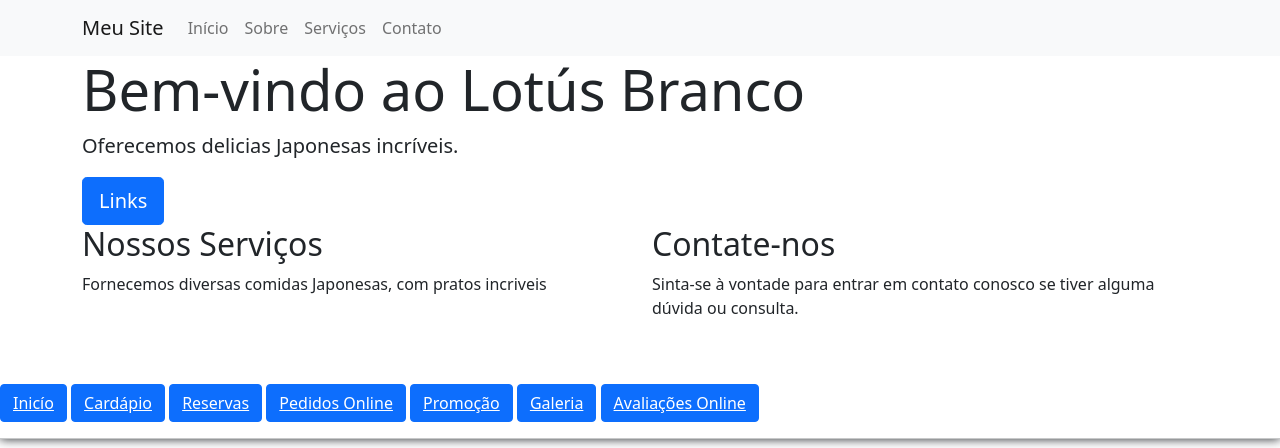
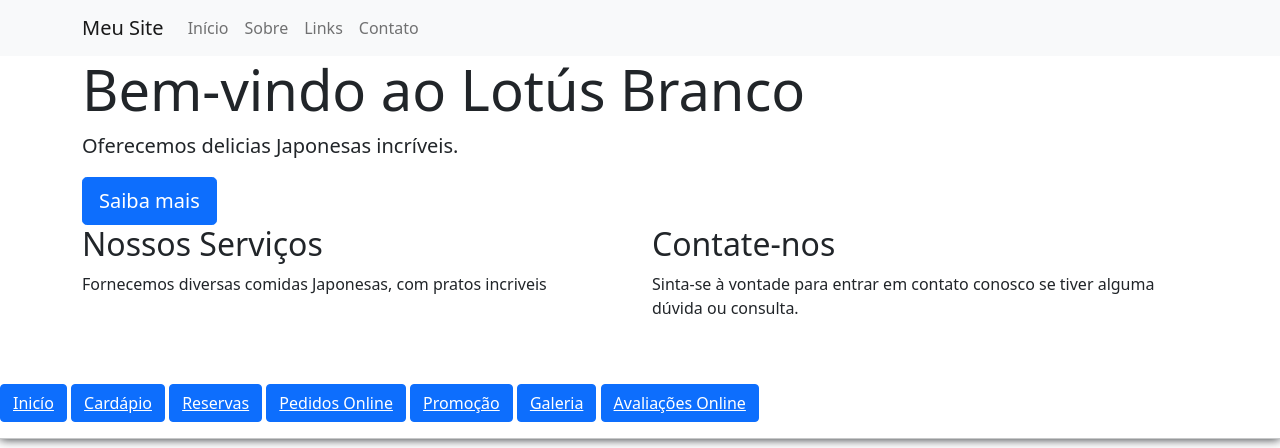
Before and after one commit to alanvc11/galeria, a plain HTML site: page index.html in a window 1280 px wide. Shown: the top 448 px of the page. Drawn offline with nearby package versions, Linux system fonts and the light colour scheme.

Commit message:
Update index.html

```diff
--- a/index.html
+++ b/index.html
@@ -25,7 +25,7 @@
                         <a class="nav-link" href="https://alanvc11.github.io/sobrenois/">Sobre</a>
                     </li>
                     <li class="nav-item">
-                        <a class="nav-link" href="#">Serviços</a>
+                        <a class="nav-link" href="https://alanvc11.github.io/links/">Links</a>
                     </li>
                     <li class="nav-item">
                         <a class="nav-link" href="https://alanvc11.github.io/contato/">Contato</a>
@@ -38,7 +38,7 @@
         <div class="container">
             <h1 class="display-4">Bem-vindo ao Lotús Branco</h1>
             <p class="lead">Oferecemos delicias Japonesas incríveis.</p>
-            <a class="btn btn-primary btn-lg" href="https://alanvc11.github.io/links/" role="button">Links</a>
+            <a class="btn btn-primary btn-lg" href="https://alanvc11.github.io/links/" role="button">Saiba mais</a>
         </div>
     </div>
     <div class="container">
```
